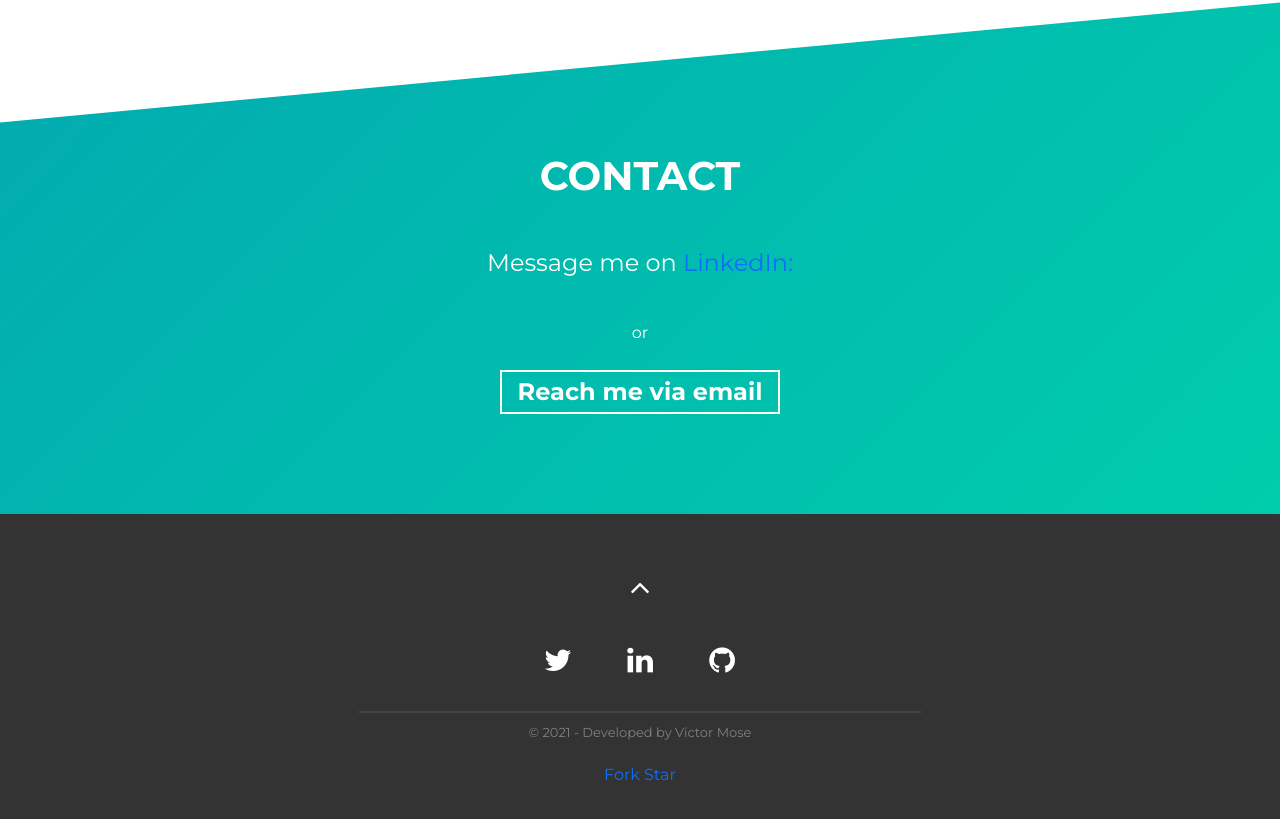
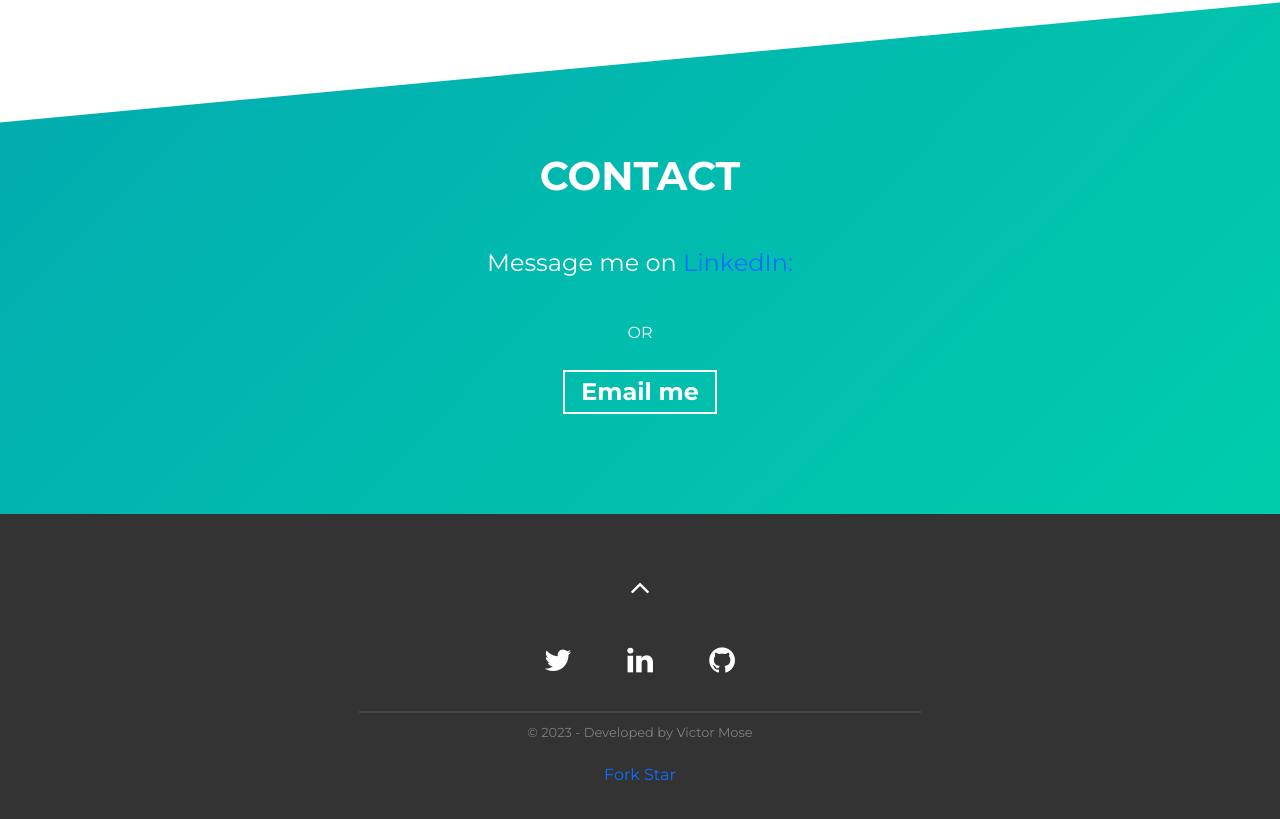
Before and after one commit to vmose/portfolio, a website built with Parcel: page src/index.html in a window 1280 px wide. Shown: the part 2909-3728 px from the top of the page. Built offline with nearby package versions, Linux system fonts and the light colour scheme.

Commit message:
Update index.html

```diff
--- a/src/index.html
+++ b/src/index.html
@@ -115,10 +115,10 @@ My ultimate goal is to be part of a data team where I can collaborate with like-
               <div class="project-wrapper__text load-hidden">
                 <h3 class="project-wrapper__text-title">Analytics</h3>
                 <div>
-                  <p class="mb-4">
-                    Describe the project being very specific, you can use the Twitter standard: no more than 280 characters:
+                  <p class="mb-4"> Developing optimal queries for quick and effective analysis. Building Dashboards for effective communication to technical and non-technical stakeholders.
+                    <!-- Describe the project being very specific, you can use the Twitter standard: no more than 280 characters:
                     complement the information: the skills learned or reinforced in its realization and how you faced it,
-                    prove to be proactive in the search for solutions.
+                    prove to be proactive in the search for solutions. -->
                   </p>
                 </div>
                 <a
@@ -274,13 +274,13 @@ My ultimate goal is to be part of a data team where I can collaborate with like-
         <h2 class="section-title">Contact</h2>
         <div class="contact-wrapper load-hidden">
           <p class="contact-wrapper__text">Message me on <a href="https://www.linkedin.com/in/victor-mose">LinkedIn:</a></p> <br>
-          <p>or</p> <br>
+          <p>OR</p> <br>
           <a
             rel="noreferrer"
             target="_blank"
             class="cta-btn cta-btn--resume"
             href="mailto:vicmose.vm@gmail.com"
-            >Reach me via email</a
+            >Email me</a
           >
         </div>
       </div>
@@ -309,7 +309,7 @@ My ultimate goal is to be part of a data team where I can collaborate with like-
 
         <!-- Notice: if you want to give me some credit, it will be huge for me! if not, put your data on it -->
         <p class="footer__text">
-          © 2021 - Developed by
+          © 2023 - Developed by
           <a rel="noreferrer" href="https://github.com/cobiwave" target="_blank"
             >Victor Mose</a
           >
```
